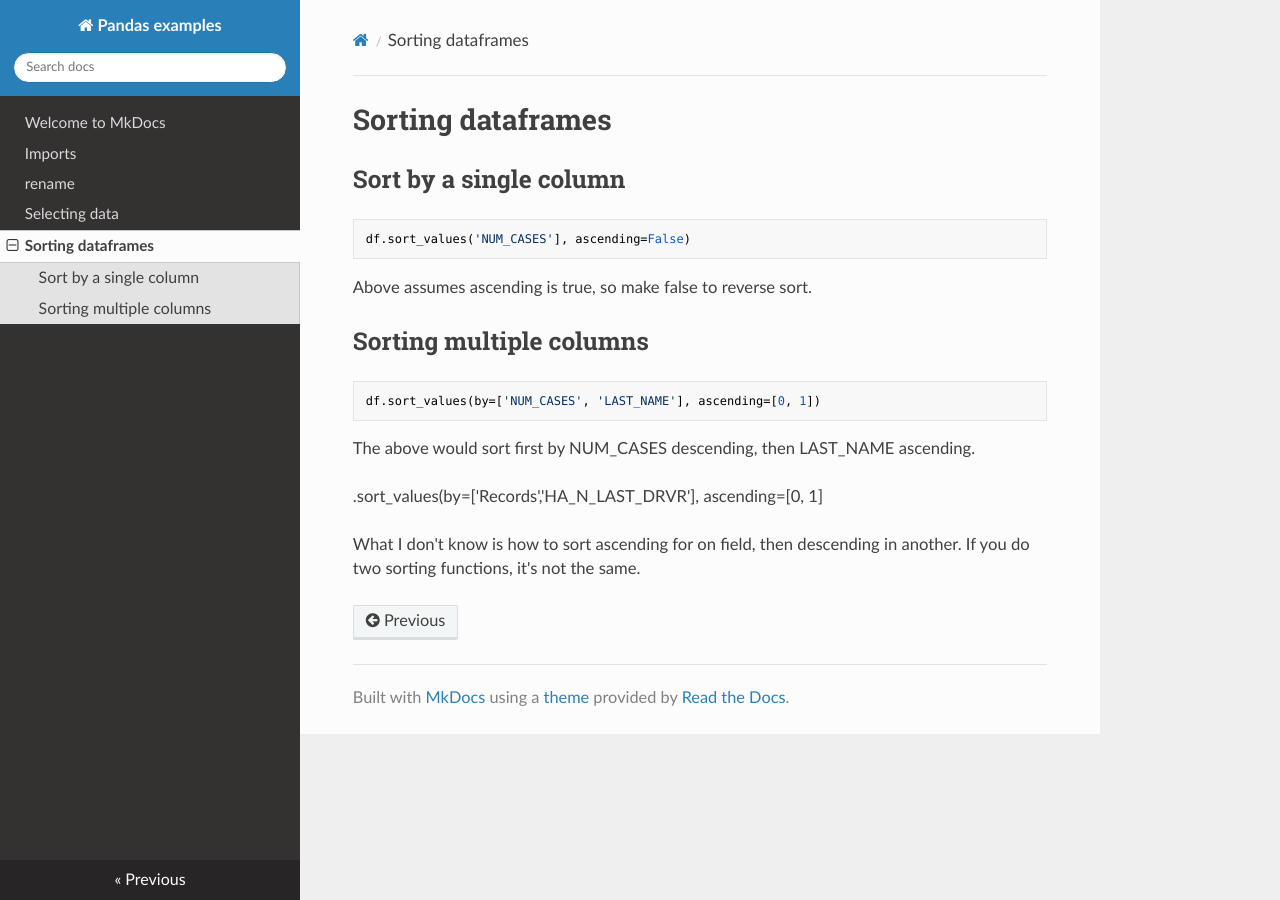
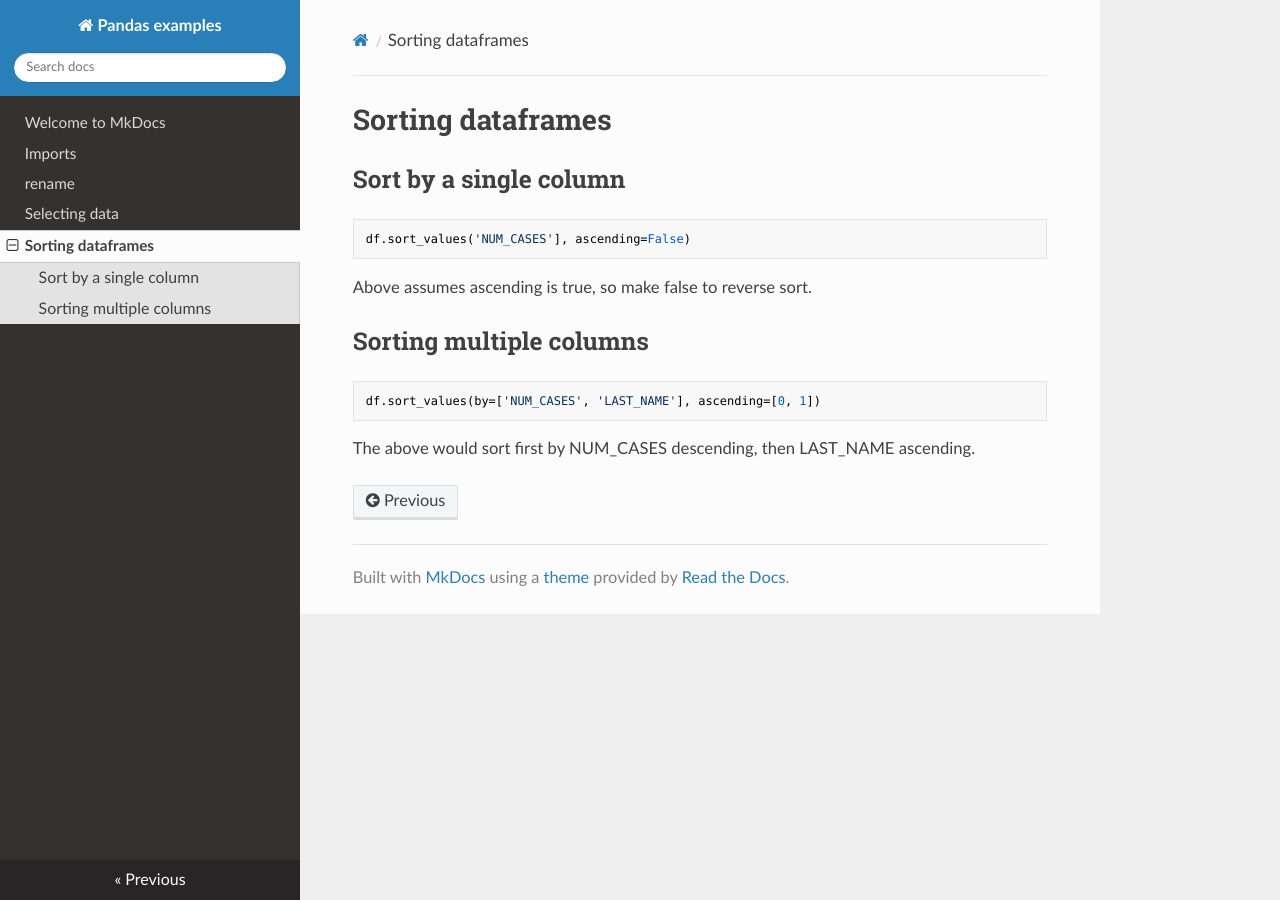
Before and after one commit to critmcdonald/pandas-examples, an MkDocs documentation site: the page built from docs/sorting.md, in a window 1280 px wide. Built offline with MkDocs 1.6.1, drawn with Linux system fonts in a browser that asks for light colours; nearby versions of some CDN libraries.

Commit message:
not sure. catching up

````diff
--- a/docs/sorting.md
+++ b/docs/sorting.md
@@ -16,7 +16,3 @@ df.sort_values(by=['NUM_CASES', 'LAST_NAME'], ascending=[0, 1])
 ```
 
 The above would sort first by NUM_CASES descending, then LAST_NAME ascending.
-
-.sort_values(by=['Records','HA_N_LAST_DRVR'], ascending=[0, 1]
-
-What I don't know is how to sort ascending for on field, then descending in another. If you do two sorting functions, it's not the same.
````
